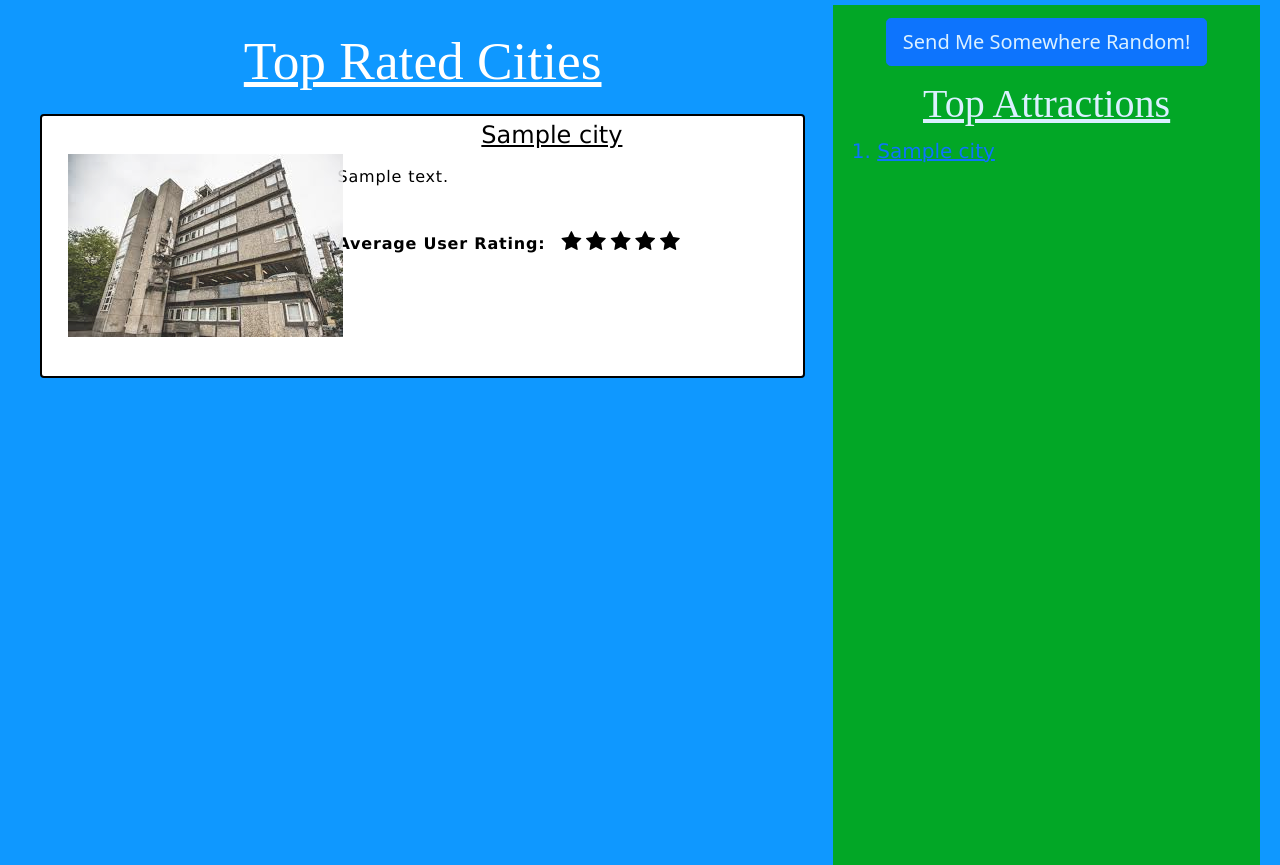
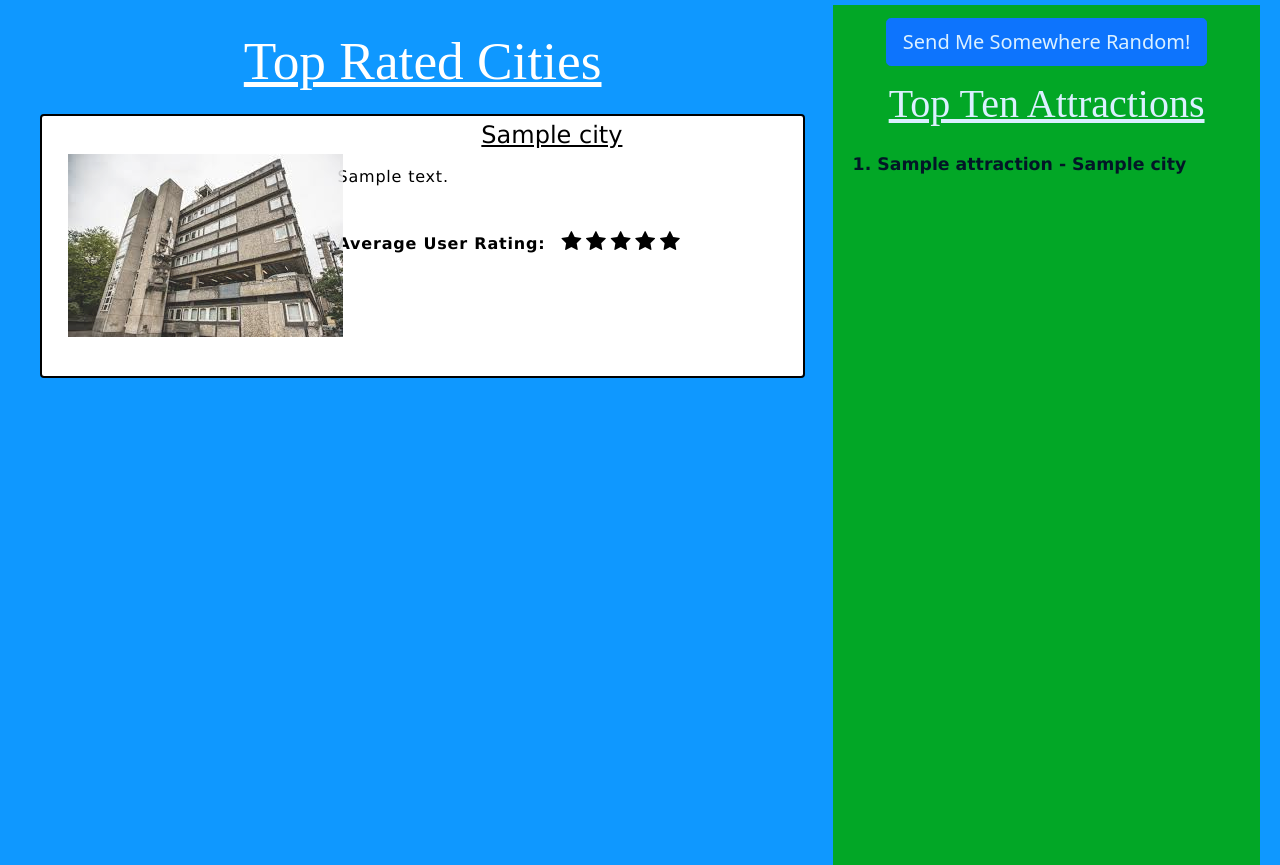
Before and after one commit to AaronMilne19/team_project, a Django app: page /home/ in a window 1280 px wide. Shown: the part 55-920 px from the top of the page. Run offline with Django 3.2, Linux system fonts and the light colour scheme; tables that the repository leaves empty hold one stand-in row (values such as "Sample post").

Commit message:
Finished preliminary homepage.

```diff
--- a/home/views.py
+++ b/home/views.py
@@ -4,8 +4,8 @@ from home.models import City, Attraction
 # Create your views here.
 def homepage(request):
     ctx = {}
-    ctx['cities'] = City.objects.order_by('-Views')
-    ctx['attractions'] = City.objects.order_by('-Views')
+    ctx['cities'] = City.objects.order_by('-Views')[:10]
+    ctx['attractions'] = Attraction.objects.order_by('-Views')[:10]
     return render(request, 'homepage.html', context=ctx)
 
 def citypage(request, NameSlug):
--- a/static/styles/home.css
+++ b/static/styles/home.css
@@ -38,6 +38,7 @@ h2 {
 
 .link {
 	text-decoration:none;
+	color:black;
 }
 
 .name {
@@ -94,6 +95,8 @@ h2 {
 }
 
 #top_attractions {
-	font-size: 15pt;
+	font-size: 13pt;
 	font-family:Verdana;
+	padding-top: 4pt;
+	font-weight:bold;
 ]
--- a/templates/homepage.html
+++ b/templates/homepage.html
@@ -59,16 +59,20 @@ Home
 				</a>
 			</div>
 
-			<h2><u>Top Attractions</u></h2>
+			<h2><u>Top Ten Attractions</u></h2>
 
 			<div id="top_attractions">
 				<ol id="top_attractions">
 					{% for attraction in attractions %}
-					<a href = "cities/{{attraction.City}}/{{attraction.Name}}">
-						<li>{{attraction.Name}}</li>
+					<a href = "cities/{{attraction.City}}/{{attraction.NameSlug}}" class="link">
+						<li id="top_attractions">{{attraction.Name}} - {{attraction.City}}</li>
 					</a>
 					{% endfor %}
 				</ol>
+			</div>
+
+			<div id="maps">
+				<!--This is where the google maps API will go-->
 			</div>
 		</div>
 	</div>
```
